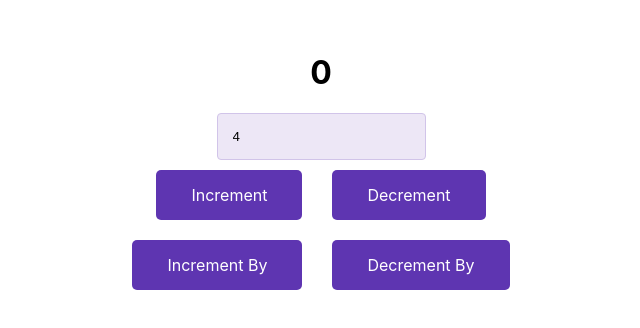
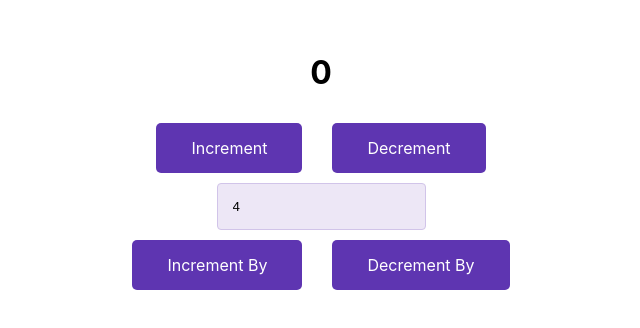
Before and after one commit to Dhannyphantom/redux-tutorial, a React (Create React App) app: page / in a window 1280 px wide. Shown: the part 234-562 px from the top of the page, without its empty margins (319-959 px from the left). Built offline with nearby package versions, Linux system fonts and the light colour scheme.

Commit message:
Counter logic with Redux completed

```diff
--- a/src/App.css
+++ b/src/App.css
@@ -22,6 +22,10 @@ button {
   border-radius: 5px;
 }
 
+button:active {
+  background-color: #7e57c2;
+}
+
 input {
   padding: 15px;
   background-color: #ede7f6;
--- a/src/logic/Counter.js
+++ b/src/logic/Counter.js
@@ -16,15 +16,16 @@ const Counter = () => {
   return (
     <div className="App">
       <h1> {count} </h1>
+
+      <div className="row">
+        <button onClick={() => dispatch(increment())}> Increment </button>
+        <button onClick={() => dispatch(decrement())}> Decrement </button>
+      </div>
       <input
         type="number"
         value={amount}
         onChange={(e) => setAmount(Number(e.target.value))}
       />
-      <div className="row">
-        <button onClick={() => dispatch(increment())}> Increment </button>
-        <button onClick={() => dispatch(decrement())}> Decrement </button>
-      </div>
       <div className="row">
         <button onClick={() => dispatch(incrementBy(amount))}>
           Increment By
```
